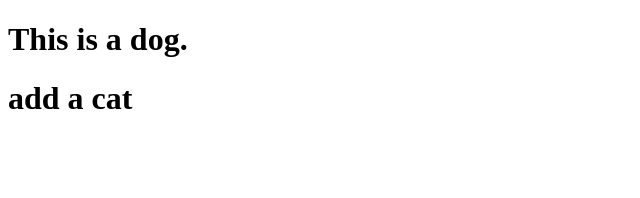
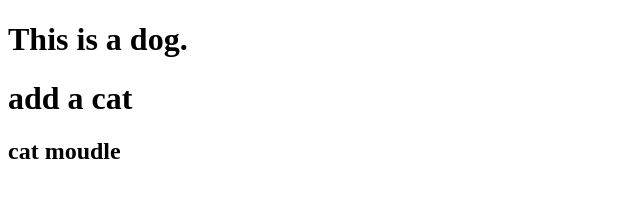
Before and after one commit to JingYi1213/test0309, a plain HTML site: page index.html in a window 1280 px wide. Shown: the whole page, without its empty margins (0-640 px from the left). Drawn offline with Linux system fonts and the light colour scheme.

Commit message:
完成cat

```diff
--- a/index.html
+++ b/index.html
@@ -9,5 +9,6 @@
 <body>
     <h1>This is a dog.</h1>
     <h1>add a cat</h1>
+    <h2>cat moudle</h2>
 </body>
 </html>
```
